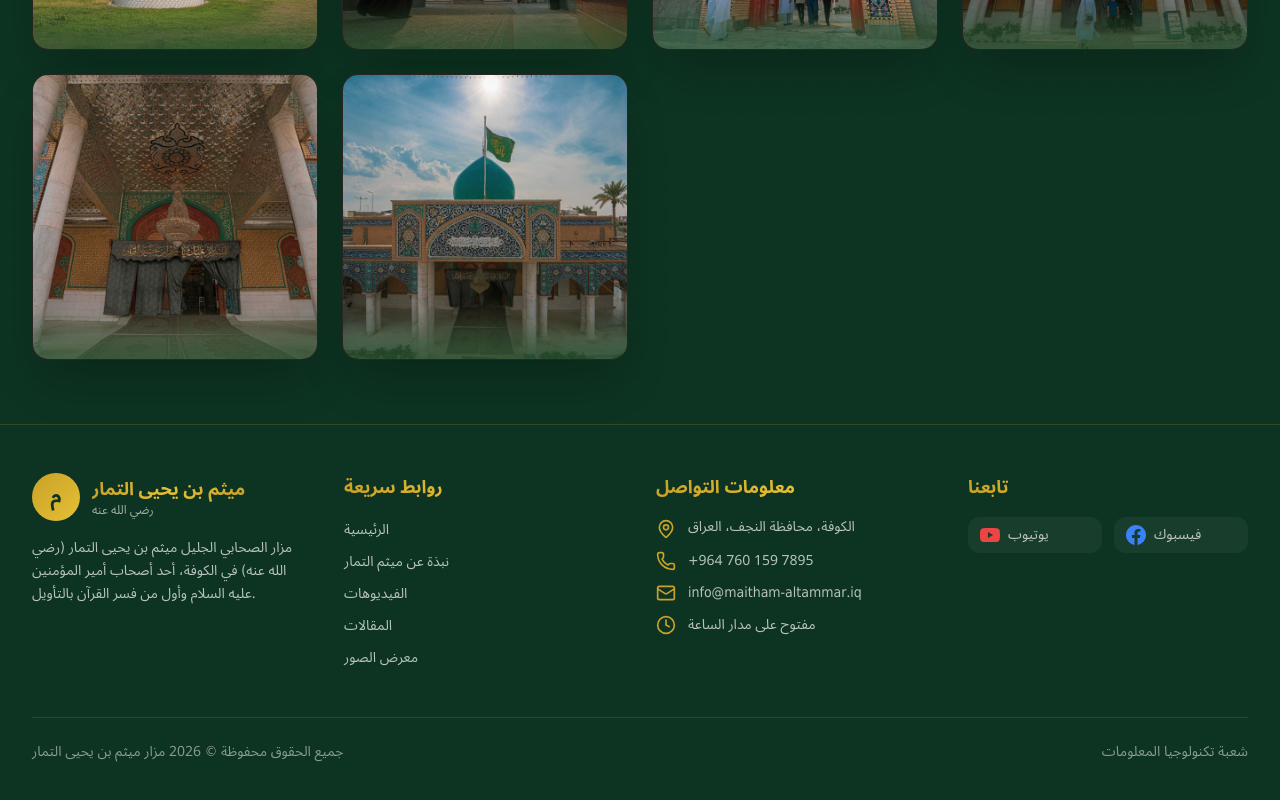
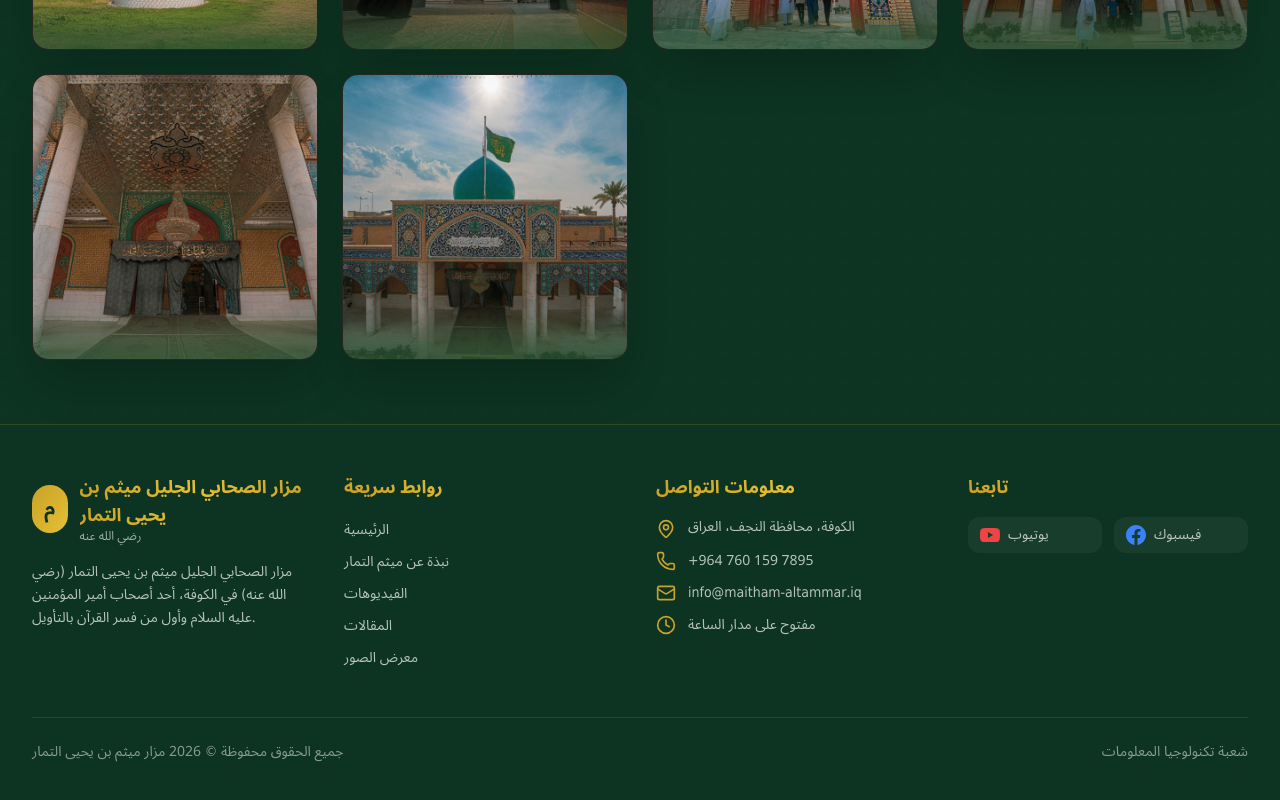
Before and after one commit to MOOdynaz/mazar-althammar, a React (Vite) app in the folder app/: page /gallery in a window 1280 px wide. Shown: the part 1292-2092 px from the top of the page. Built offline with nearby package versions, Linux system fonts and the light colour scheme.

Commit message:
fix: use official shrine location link provided by user

```diff
--- a/app/src/components/Footer.tsx
+++ b/app/src/components/Footer.tsx
@@ -21,7 +21,7 @@ export default function Footer() {
                 <span className="text-[#0d3322] font-bold text-xl">م</span>
               </div>
               <div>
-                <h3 className="text-lg font-bold gold-gradient">ميثم بن يحيى التمار</h3>
+                <h3 className="text-lg font-bold gold-gradient">مزار الصحابي الجليل ميثم بن يحيى التمار</h3>
                 <p className="text-xs text-white/60">رضي الله عنه</p>
               </div>
             </div>
```
